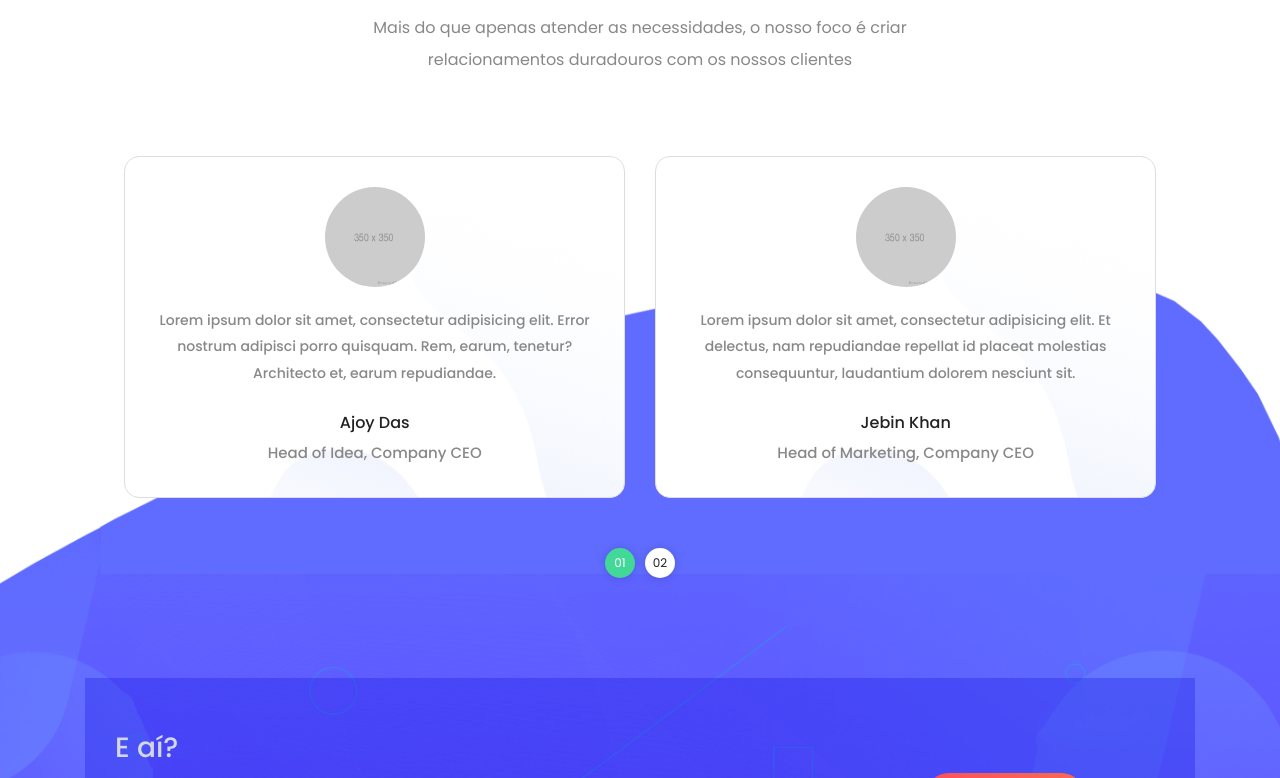
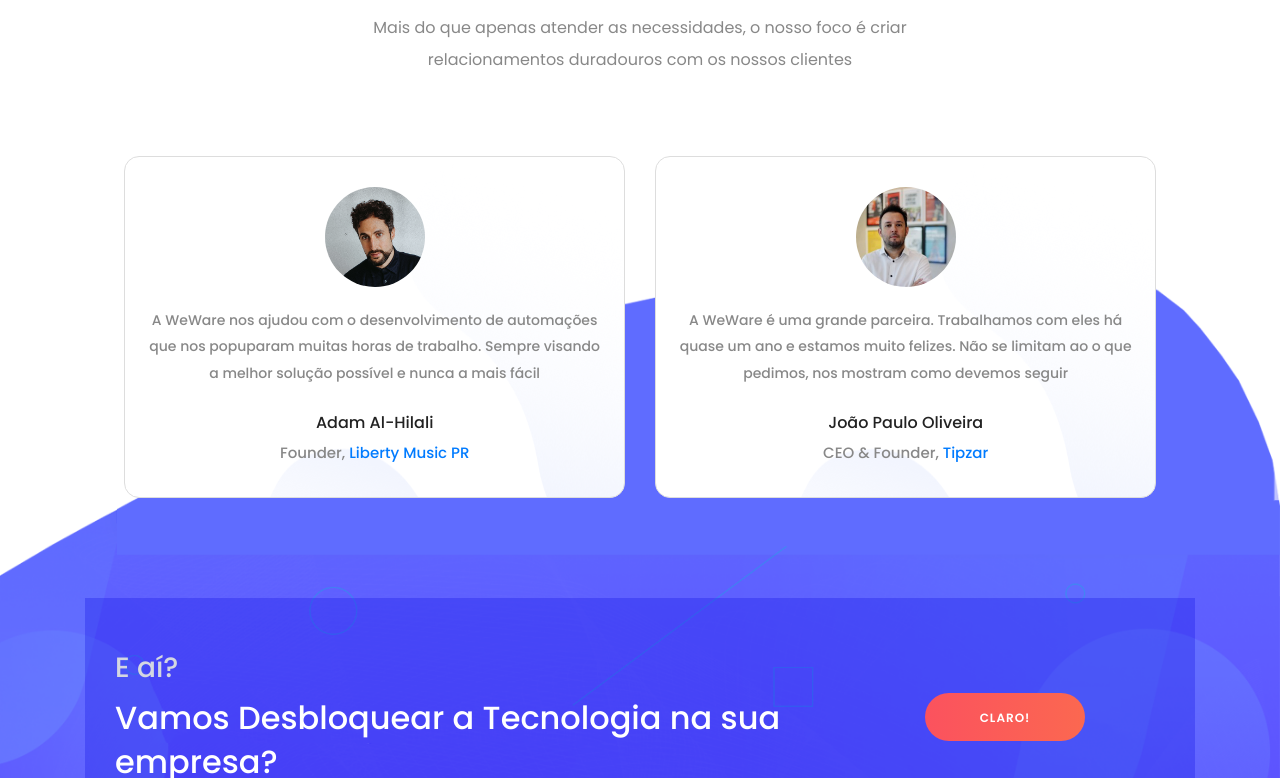
Before and after one commit to weware/weware.github.io, a plain HTML site: page index.html in a window 1280 px wide. Shown: the part 3059-3837 px from the top of the page. Drawn offline with Linux system fonts and the light colour scheme.

Commit message:
Fixing testmonials

```diff
--- a/index.html
+++ b/index.html
@@ -274,18 +274,18 @@
                             <div class="single-testimonial text-center">
                                 <!-- Testimonial Image -->
                                 <div class="testimonial_image">
-                                    <img src="img/test-img/1.jpg" alt="">
+                                    <img src="img/test-img/joao.png" alt="">
                                 </div>
                                 <!-- Testimonial Feedback Text -->
                                 <div class="testimonial-description">
                                     <div class="testimonial_text">
-                                        <p>Lorem ipsum dolor sit amet, consectetur adipisicing elit. Officiis magni, quisquam, accusantium dolores atque, doloribus odit minus maiores sunt mollitia consequatur, soluta quasi.</p>
+                                        <p>A WeWare é uma grande parceira. Trabalhamos com eles há quase um ano e estamos muito felizes. Não se limitam ao o que pedimos, nos mostram como devemos seguir</p>
                                     </div>
 
                                     <!-- Admin Text -->
                                     <div class="admin_text">
-                                        <h5>Sunny Khan</h5>
-                                        <p>Head of Design, Company CEO</p>
+                                        <h5>João Paulo Oliveira</h5>
+                                        <p>CEO & Founder, <a href="https://tipzar.com.br" target="_blank">Tipzar</a></p>
                                     </div>
                                 </div>
                             </div>
@@ -294,37 +294,18 @@
                             <div class="single-testimonial text-center">
                                 <!-- Testimonial Image -->
                                 <div class="testimonial_image">
-                                    <img src="img/test-img/2.jpg" alt="">
+                                    <img src="img/test-img/adam.png" alt="">
                                 </div>
                                 <!-- Testimonial Feedback Text  -->
                                 <div class="testimonial-description">
                                     <div class="testimonial_text">
-                                        <p>Lorem ipsum dolor sit amet, consectetur adipisicing elit. Error nostrum adipisci porro quisquam. Rem, earum, tenetur? Architecto et, earum repudiandae.</p>
+                                        <p>A WeWare nos ajudou com o desenvolvimento de automações que nos popuparam muitas horas de trabalho. Sempre visando a melhor solução possível e nunca a mais fácil</p>
                                     </div>
 
                                     <!-- Admin Text -->
                                     <div class="admin_text">
-                                        <h5>Ajoy Das</h5>
-                                        <p>Head of Idea, Company CEO</p>
-                                    </div>
-                                </div>
-                            </div>
-
-                            <!-- Single Testimonial -->
-                            <div class="single-testimonial text-center">
-                                <!-- Testimonial Image -->
-                                <div class="testimonial_image">
-                                    <img src="img/test-img/3.jpg" alt="">
-                                </div>
-                                <!-- Testimonial Feedback Text  -->
-                                <div class="testimonial-description">
-                                    <div class="testimonial_text">
-                                        <p>Lorem ipsum dolor sit amet, consectetur adipisicing elit. Et delectus, nam repudiandae repellat id placeat molestias consequuntur, laudantium dolorem nesciunt sit.</p>
-                                    </div>
-                                    <!-- Admin Text -->
-                                    <div class="admin_text">
-                                        <h5>Jebin Khan</h5>
-                                        <p>Head of Marketing, Company CEO</p>
+                                        <h5>Adam Al-Hilali</h5>
+                                        <p>Founder, <a href="https://www.libertymusicpr.com" target="_blank">Liberty Music PR</a></p>
                                     </div>
                                 </div>
                             </div>
```
Also changed, not shown: img/core-img/favicon.ico, img/test-img/adam.png (added), img/test-img/joao.png (added).
